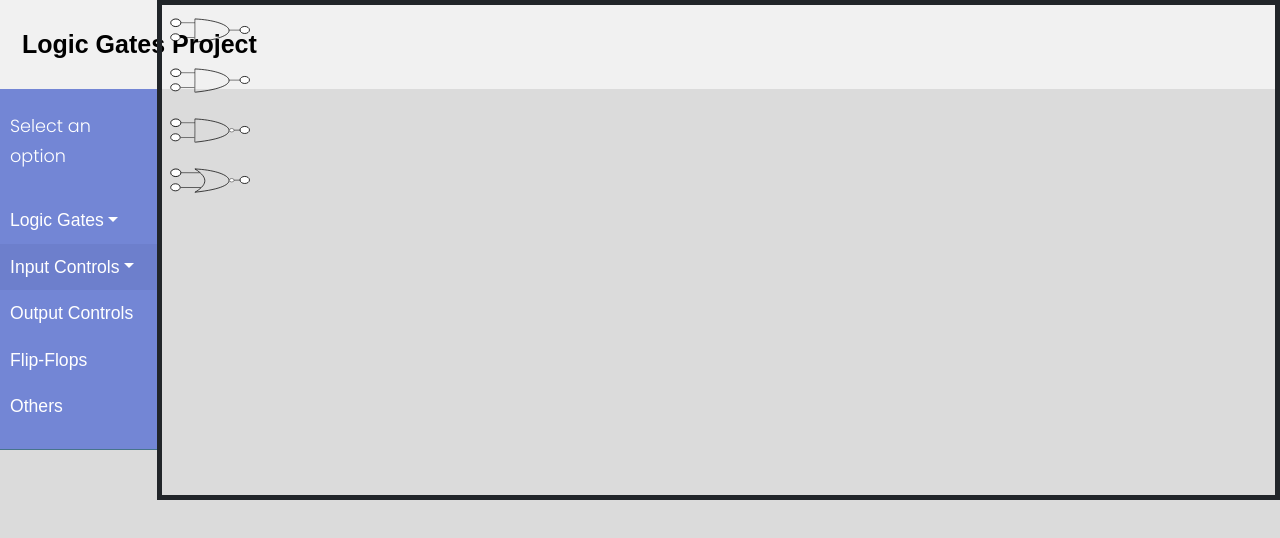
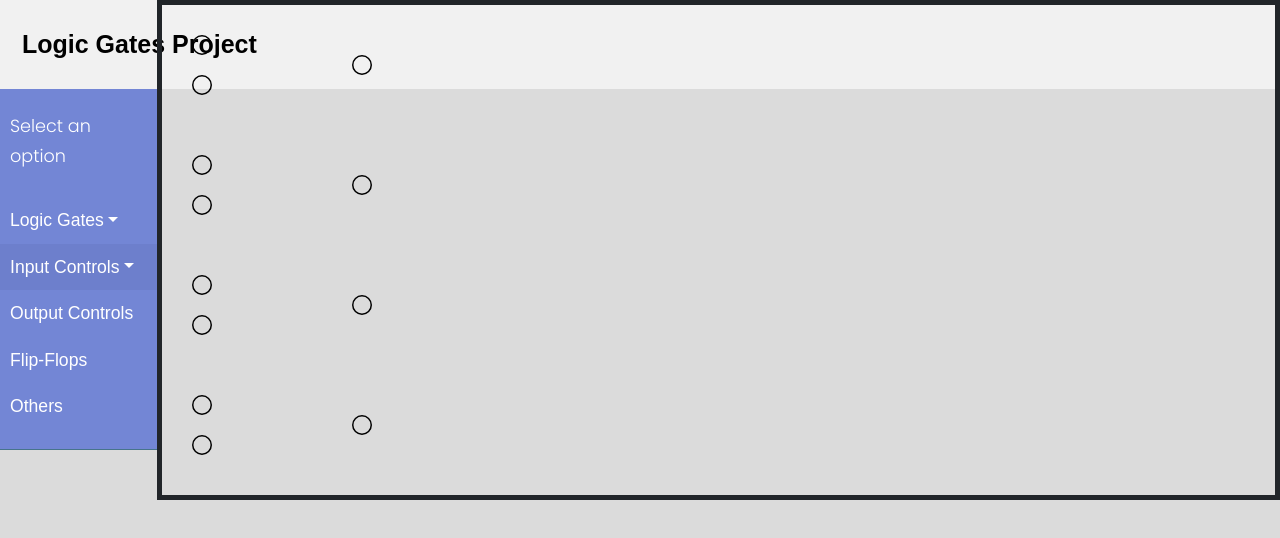
Before and after one commit to jamesdistefano1/logicGates, a React (Create React App) app: page / in a window 1280 px wide. Shown: the top 538 px of the page. Built offline with nearby package versions, Linux system fonts and the light colour scheme.

Commit message:
Fixed SVG alignment with placeholders, next adding graphics

```diff
--- a/src/modules/application/canvas/And.js
+++ b/src/modules/application/canvas/And.js
@@ -6,8 +6,8 @@ function And(){
 
   return(
     <div>
-      <Draggable grid={[50, 50]}>
-        <img src={require('./AND.svg')} draggable = "false" width = '100' height = '50'/>
+      <Draggable grid={[20, 20]}>
+        <img src={require('./2_input_base.svg')} draggable = "false" width = "240" height = "120" / >
       </Draggable>
     </div>
   );
--- a/src/modules/application/canvas/Nand.js
+++ b/src/modules/application/canvas/Nand.js
@@ -6,8 +6,8 @@ function Nand(){
 
   return(
     <div>
-      <Draggable grid={[50, 50]}>
-        <img src={require('./NAND.svg')} draggable = "false" width = '100' height = '50'/>
+      <Draggable grid={[20, 20]}>
+        <img src={require('./2_input_base.svg')} draggable = "false" width = "240" height = "120" />
       </Draggable>
     </div>
   );
--- a/src/modules/application/canvas/Nor.js
+++ b/src/modules/application/canvas/Nor.js
@@ -6,8 +6,8 @@ function Nor(){
 
   return(
     <div>
-      <Draggable grid={[50, 50]}>
-        <img src={require('./NOR.svg')} draggable = "false" width = '100' height = '50'/>
+      <Draggable grid={[20, 20]}>
+        <img src={require('./2_input_base.svg')} draggable = "false" width = '240' height = '120'/>
       </Draggable>
     </div>
   );
--- a/src/modules/application/canvas/Or.js
+++ b/src/modules/application/canvas/Or.js
@@ -6,8 +6,8 @@ function Or(){
 
   return(
     <div>
-      <Draggable grid={[50, 50]}>
-        <img src={require('./OR.svg')} draggable = "false" width = '100' height = '50'/>
+      <Draggable grid={[20, 20]}>
+        <img src={require('./2_input_base.svg')} draggable = "false" width = '240' height = '120'/>
       </Draggable>
     </div>
   );
```
Also changed, not shown: src/modules/application/canvas/2_input_base.svg (added).
